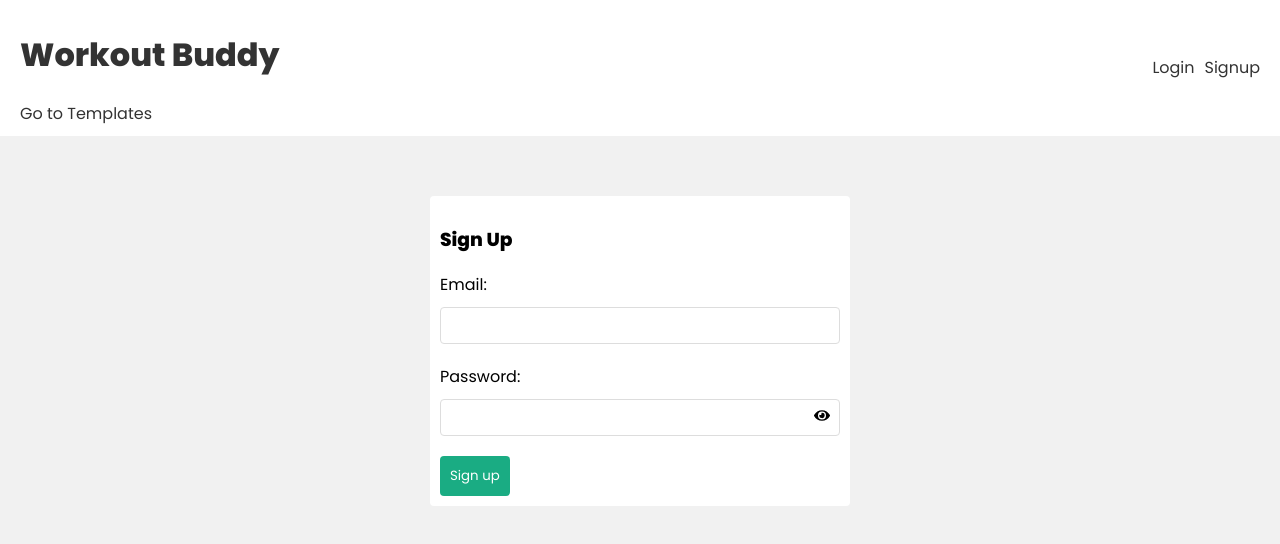
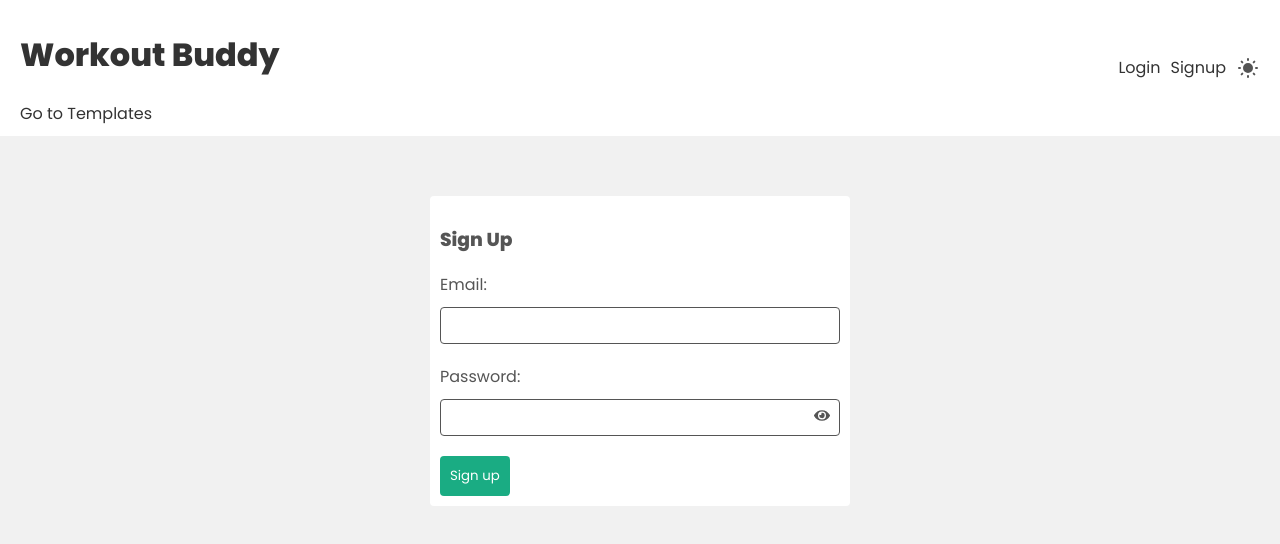
Before and after one commit to techcsispit/MERN-Auth-Workouts-App, a React (Create React App) app in the folder frontend/: page /signup in a window 1280 px wide. Shown: the top 544 px of the page. Built offline with nearby package versions, Linux system fonts and the light colour scheme.

Commit message:
added dark mode

```diff
--- /dev/null
+++ b/frontend/src/components/DarkMode.js
@@ -0,0 +1,36 @@
+
+import { useState, useEffect } from 'react'
+
+export default function DarkModeToggle() {
+  const [isDarkMode, setIsDarkMode] = useState(false)
+
+  useEffect(() => {
+    const storedTheme = localStorage.getItem('theme')
+    if (storedTheme === 'dark') {
+      setIsDarkMode(true)
+      document.body.classList.add('dark-mode')
+    }
+  }, [])
+
+  const toggleTheme = () => {
+    setIsDarkMode(!isDarkMode)
+    if (isDarkMode) {
+      document.body.classList.remove('dark-mode')
+      localStorage.setItem('theme', 'light')
+    } else {
+      document.body.classList.add('dark-mode')
+      localStorage.setItem('theme', 'dark')
+    }
+  }
+
+  return (
+    <button onClick={toggleTheme} className="theme-toggle">
+      <svg className="sun" xmlns="http://www.w3.org/2000/svg" viewBox="0 0 24 24" fill="none" stroke="currentColor" strokeWidth="2" strokeLinecap="round" strokeLinejoin="round">
+        <path d="M12 3v1m0 16v1m9-9h-1M4 12H3m15.364 6.364l-.707-.707M6.343 6.343l-.707-.707m12.728 0l-.707.707M6.343 17.657l-.707.707M16 12a4 4 0 11-8 0 4 4 0 018 0z" />
+      </svg>
+      <svg className="moon" xmlns="http://www.w3.org/2000/svg" viewBox="0 0 24 24" fill="none" stroke="currentColor" strokeWidth="2" strokeLinecap="round" strokeLinejoin="round">
+        <path d="M21 12.79A9 9 0 1 1 11.21 3 7 7 0 0 0 21 12.79z"></path>
+      </svg>
+    </button>
+  )
+}
--- a/frontend/src/components/Navbar.js
+++ b/frontend/src/components/Navbar.js
@@ -1,6 +1,7 @@
 import { Link } from "react-router-dom";
 import { useAuthContext } from "../hooks/useAuthContext";
 import { useLogout } from '../hooks/useLogout';
+import DarkModeToggle from "./DarkMode";
 
 const Navbar = () => {
 
@@ -37,6 +38,7 @@ const Navbar = () => {
                         <Link to='/signup'>Signup</Link>
                     </div>
                     )}
+                 <DarkModeToggle />
                 </nav>
             </div>
         </header>
--- a/frontend/src/index.css
+++ b/frontend/src/index.css
@@ -5,14 +5,33 @@
 :root {
   --primary: #1aac83;
   --error: #e7195a;
+  --background: #f1f1f1;
+  --surface: #fff;
+  --on-surface: #333;
+  --on-background: #555;
+  --shadow: rgba(0,0,0,0.05);
 }
+
+body.dark-mode {
+  --primary: #2ecc9a;
+  --error: #ff4081;
+  --background: #121212;
+  --surface: #1e1e1e;
+  --on-surface: #e0e0e0;
+  --on-background: #b0b0b0;
+  --shadow: rgba(255,255,255,0.05);
+}
+
 body {
-  background: #f1f1f1;
+  background: var(--background);
   margin: 0;
   font-family: "Poppins";
+  color: var(--on-background);
+  transition: background-color 0.3s ease, color 0.3s ease;
 }
+
 header {
-  background: #fff;
+  background: var(--surface);
 }
 header .container {
   max-width: 1400px;
@@ -23,7 +42,7 @@ header .container {
   justify-content: space-between;
 }
 header a {
-  color: #333;
+  color: var(--on-surface);
   text-decoration: none;
 }
 .pages{
@@ -43,12 +62,12 @@ header a {
   gap: 100px;
 }
 .workout-details {
-  background: #fff;
+  background: var(--surface);
   border-radius: 4px;
   margin: 20px auto;
   padding: 20px;
   position: relative;
-  box-shadow: 2px 2px 5px rgba(0,0,0,0.05);
+  box-shadow: 2px 2px 5px var(--shadow);
 }
 .workout-details h4 {
   margin: 0 0 10px 0;
@@ -58,17 +77,17 @@ header a {
 .workout-details p {
   margin: 0;
   font-size: 0.9em;
-  color: #555;
+  color: var(--on-background);
 }
 .workout-details span {
   position: absolute;
   top: 20px;
   right: 20px;
   cursor: pointer;
-  background: #f1f1f1;
+  background: var(--background);
   padding: 6px;
   border-radius: 50%;
-  color: #333;
+  color: var(--on-surface);
 }
 
 /* new workout form */
@@ -80,14 +99,16 @@ input {
   margin-top: 10px;
   margin-bottom: 20px;
   width: 100%;
-  border: 1px solid #ddd;
+  border: 1px solid var(--on-background);
   border-radius: 4px;
+  background: var(--surface);
+  color: var(--on-surface);
   box-sizing: border-box;
 }
 form button {
   background: var(--primary);
   border: 0;
-  color: #fff;
+  color: var(--surface);
   padding: 10px;
   font-family: "Poppins";
   border-radius: 4px;
@@ -95,7 +116,7 @@ form button {
 }
 div.error {
   padding: 10px;
-  background: #ffefef;
+  background: var(--background);
   border: 1px solid var(--error);
   color: var(--error);
   border-radius: 4px;
@@ -105,7 +126,7 @@ input.error{
   border:1px solid var(--error);
 }
 
-/*navber*/
+/*navbar*/
 nav{
   display:flex;
   align-items:center;
@@ -114,7 +135,7 @@ nav a{
   margin-left:10px;
 }
 nav button{
-  background: #fff;
+  background: var(--surface);
   color:var(--primary);
   border: 2px solid var(--primary);
   padding: 6px 10px;
@@ -129,7 +150,7 @@ form.signup,form.login{
   max-width:400px;
   margin:40px auto;
   padding:10px;
-  background:#fff;
+  background:var(--surface);
   border-radius:4px;
 }
 
@@ -162,13 +183,12 @@ form.signup,form.login{
   /* padding: 10px; */
   margin-top: 10px;
   margin-bottom: 20px;
-  border: 1px solid #ddd;
+  border: 1px solid var(--on-background);
   border-radius: 4px;
   box-sizing: border-box;
-  background-color: #fff;
+  background-color: var(--surface);
   font-family: "Poppins";
   font-size: 1em;
-
 }
 
 .create{
@@ -179,6 +199,29 @@ form.signup,form.login{
   cursor: pointer;
   margin-top: 10px;
   width: 100%;
+}
 
+.theme-toggle {
+  background: none;
+  border: none;
+  cursor: pointer;
+  padding: 0;
+  color: var(--text);
+  width: 24px;
+  height: 24px;
+}
 
+.theme-toggle svg {
+  width: 100%;
+  height: 100%;
+  fill: currentColor;
 }
+.theme-toggle .moon {
+  display: none;
+}
+body.dark-mode .theme-toggle .sun {
+  display: none;
+}
+body.dark-mode .theme-toggle .moon {
+  display: inline-block;
+}
```
Also changed, not shown: 1 other file (tests, documents, lock files or other folders).
